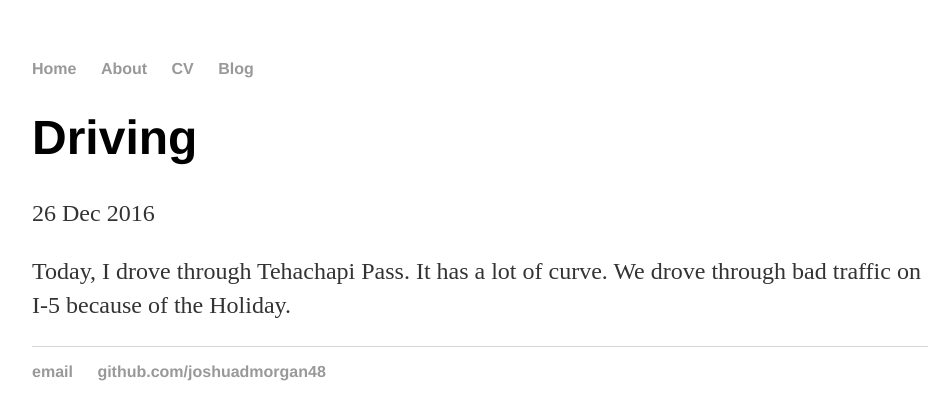
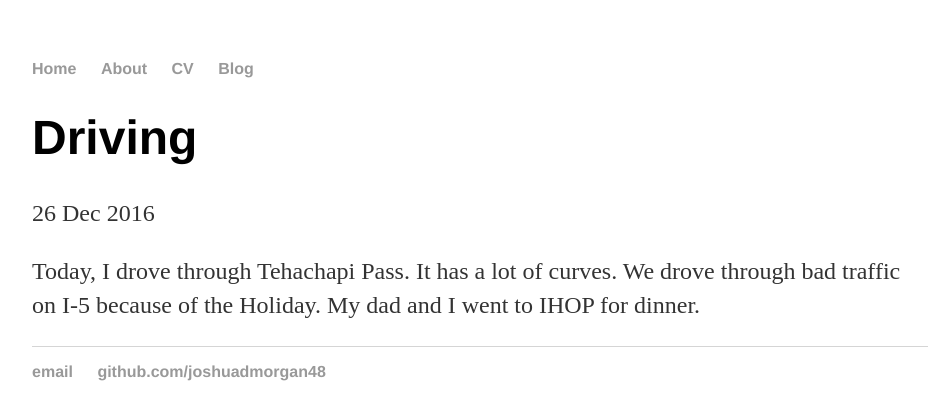
Before and after one commit to joshuadmorgan48/joshuadmorgan48.github.io, a Jekyll site: the page built from _posts/2016-12-26-Driving-post.md, in a window 1280 px wide. Shown: the top 420 px of the page, without its empty margins (160-1111 px from the left). Built offline with Jekyll 4.4.1, drawn with Linux system fonts in a browser that asks for light colours.

Commit message:
Update 2016-12-26-Driving-post.md

```diff
--- a/_posts/2016-12-26-Driving-post.md
+++ b/_posts/2016-12-26-Driving-post.md
@@ -4,4 +4,4 @@ title: Driving
 date: 2016-12-26
 ---
 
-Today, I drove through Tehachapi Pass. It has a lot of curve. We drove through bad traffic on I-5 because of the Holiday.
+Today, I drove through Tehachapi Pass. It has a lot of curves. We drove through bad traffic on I-5 because of the Holiday. My dad and I went to IHOP for dinner.
```
